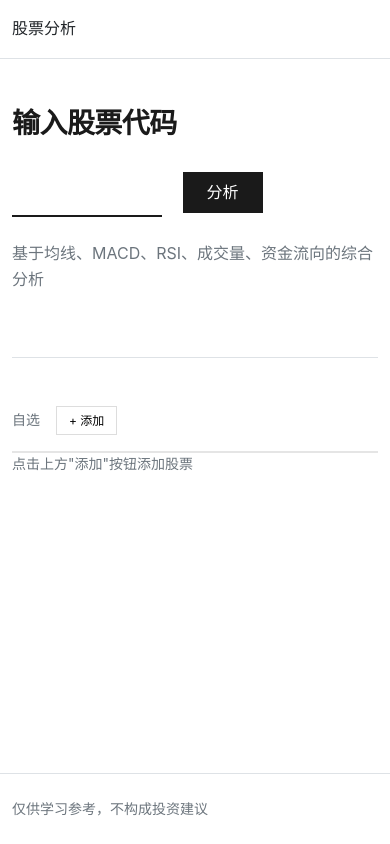
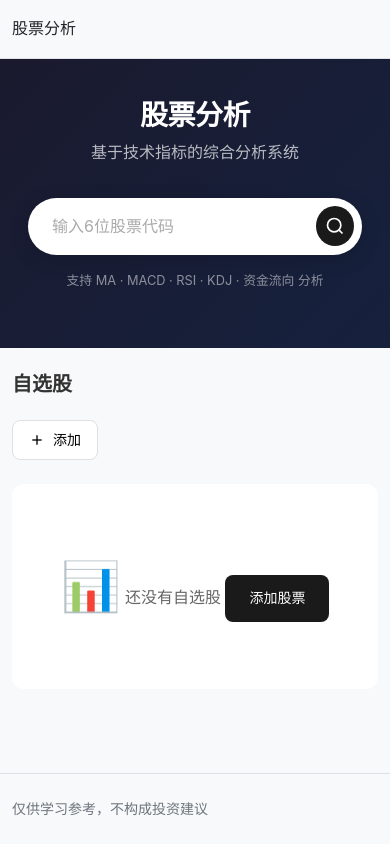
Before and after one commit to jin-yidan/stock-dashboard, a Flask app: page / in a window 390 px wide. Run offline with Flask 3, Linux system fonts and the light colour scheme.

Commit message:
Improve UI design and simplify ML prediction display
Dashboard:
- New hero section with centered search
- Modern card-based watchlist layout
- Better empty state with call-to-action
- Improved modal design with rounded corners
- Responsive design updates

ML Prediction:
- Auto-train and predict on page load (no manual button)
- Simplified display: only shows 📈 看涨 or 📉 看跌
- Confidence level shown as text (较高/中等/较低)
- Removed training details from UI

Model info:
- Ensemble of RandomForest, GradientBoosting, XGBoost, LightGBM
- 40+ technical features
- Walk-forward validation

```diff
--- a/stock-dashboard/static/css/style.css
+++ b/stock-dashboard/static/css/style.css
@@ -1,11 +1,11 @@
 /* Minimalist Stock Analysis */
 
-* { box-sizing: border-box; }
+* { box-sizing: border-box; margin: 0; padding: 0; }
 
 body {
     font-family: -apple-system, BlinkMacSystemFont, "Segoe UI", Roboto, sans-serif;
     color: #1a1a1a;
-    background: #fff;
+    background: #f8f9fa;
     line-height: 1.6;
     min-height: 100vh;
     display: flex;
@@ -23,15 +23,258 @@ h1 {
 .up { color: #d1242f; }
 .down { color: #1a7f37; }
 
-/* Input */
+/* Hero Section */
+.hero-section {
+    background: linear-gradient(135deg, #1a1a2e 0%, #16213e 100%);
+    padding: 4rem 0;
+    text-align: center;
+}
+
+.hero-title {
+    color: #fff;
+    font-size: 2.5rem;
+    font-weight: 700;
+    margin-bottom: 0.5rem;
+}
+
+.hero-subtitle {
+    color: rgba(255,255,255,0.7);
+    font-size: 1rem;
+    margin-bottom: 2rem;
+}
+
+.search-form {
+    display: flex;
+    justify-content: center;
+    margin-bottom: 1rem;
+}
+
+.search-box {
+    display: flex;
+    background: #fff;
+    border-radius: 50px;
+    padding: 0.5rem;
+    box-shadow: 0 4px 20px rgba(0,0,0,0.15);
+    width: 100%;
+    max-width: 400px;
+}
+
+.search-input {
+    flex: 1;
+    border: none;
+    padding: 0.75rem 1.25rem;
+    font-size: 1.1rem;
+    background: transparent;
+    outline: none;
+    letter-spacing: 0.1em;
+}
+
+.search-input::placeholder {
+    color: #aaa;
+    letter-spacing: normal;
+}
+
+.search-btn {
+    width: 48px;
+    height: 48px;
+    border: none;
+    background: #1a1a1a;
+    color: #fff;
+    border-radius: 50%;
+    cursor: pointer;
+    display: flex;
+    align-items: center;
+    justify-content: center;
+    transition: background 0.2s;
+}
+
+.search-btn:hover {
+    background: #333;
+}
+
+.hero-hint {
+    color: rgba(255,255,255,0.5);
+    font-size: 0.8rem;
+}
+
+/* Section Header */
+.section-header {
+    display: flex;
+    justify-content: space-between;
+    align-items: center;
+    margin-bottom: 1.5rem;
+}
+
+.section-title {
+    font-size: 1.25rem;
+    font-weight: 600;
+    color: #333;
+}
+
+.btn-add-stock {
+    display: flex;
+    align-items: center;
+    gap: 0.5rem;
+    padding: 0.5rem 1rem;
+    background: #fff;
+    border: 1px solid #e0e0e0;
+    border-radius: 8px;
+    font-size: 0.875rem;
+    cursor: pointer;
+    transition: all 0.2s;
+}
+
+.btn-add-stock:hover {
+    background: #f5f5f5;
+    border-color: #ccc;
+}
+
+/* Watchlist Grid */
+.watchlist-grid {
+    display: grid;
+    grid-template-columns: repeat(auto-fill, minmax(200px, 1fr));
+    gap: 1rem;
+}
+
+.watchlist-card {
+    position: relative;
+    background: #fff;
+    border-radius: 12px;
+    overflow: hidden;
+    box-shadow: 0 1px 3px rgba(0,0,0,0.08);
+    transition: all 0.2s;
+}
+
+.watchlist-card:hover {
+    box-shadow: 0 4px 12px rgba(0,0,0,0.1);
+    transform: translateY(-2px);
+}
+
+.watchlist-card:hover .card-remove {
+    opacity: 1;
+}
+
+.card-link {
+    display: block;
+    padding: 1.25rem;
+    text-decoration: none;
+    color: inherit;
+}
+
+.card-header {
+    display: flex;
+    justify-content: space-between;
+    align-items: flex-start;
+    margin-bottom: 0.75rem;
+}
+
+.card-name {
+    font-weight: 600;
+    font-size: 1rem;
+    color: #1a1a1a;
+}
+
+.card-code {
+    font-family: monospace;
+    font-size: 0.75rem;
+    color: #999;
+    background: #f5f5f5;
+    padding: 0.15rem 0.4rem;
+    border-radius: 4px;
+}
+
+.card-quote {
+    display: flex;
+    align-items: baseline;
+    gap: 0.75rem;
+}
+
+.card-remove {
+    position: absolute;
+    top: 8px;
+    right: 8px;
+    width: 24px;
+    height: 24px;
+    border: none;
+    background: rgba(0,0,0,0.05);
+    color: #999;
+    font-size: 16px;
+    border-radius: 50%;
+    cursor: pointer;
+    opacity: 0;
+    transition: all 0.15s;
+    display: flex;
+    align-items: center;
+    justify-content: center;
+}
+
+.card-remove:hover {
+    background: rgba(0,0,0,0.1);
+    color: #666;
+}
+
+/* Empty State */
+.empty-message {
+    display: flex;
+    flex-direction: column;
+    align-items: center;
+    justify-content: center;
+    padding: 4rem 2rem;
+    background: #fff;
+    border-radius: 12px;
+    text-align: center;
+}
+
+.empty-icon {
+    font-size: 3rem;
+    margin-bottom: 1rem;
+}
+
+.empty-message span {
+    color: #666;
+    margin-bottom: 1rem;
+}
+
+.btn-add-empty {
+    padding: 0.75rem 1.5rem;
+    background: #1a1a1a;
+    color: #fff;
+    border: none;
+    border-radius: 8px;
+    cursor: pointer;
+    font-size: 0.875rem;
+}
+
+.btn-add-empty:hover {
+    background: #333;
+}
+
+/* Quote Display */
+.quote-price {
+    font-size: 1.25rem;
+    font-weight: 700;
+    font-family: -apple-system, BlinkMacSystemFont, monospace;
+}
+
+.quote-pct {
+    font-size: 0.875rem;
+    font-weight: 500;
+    font-family: monospace;
+}
+
+.quote-loading, .quote-na {
+    font-size: 0.875rem;
+    color: #ccc;
+}
+
+/* Legacy Input (for modal and stock detail) */
 .stock-input {
-    font-size: 1.25rem;
+    font-size: 1rem;
     font-weight: 500;
-    letter-spacing: 0.05em;
     border: none;
     border-bottom: 2px solid #1a1a1a;
-    padding: 0.4rem 0;
-    width: 120px;
+    padding: 0.5rem 0;
+    width: 100%;
     background: transparent;
     outline: none;
 }
@@ -54,98 +297,13 @@ h1 {
     background: #333;
 }
 
-/* Stock Grid */
-.stock-grid {
-    display: grid;
-    grid-template-columns: repeat(auto-fill, minmax(160px, 1fr));
-    gap: 1px;
-    background: #e5e5e5;
-    border: 1px solid #e5e5e5;
-}
-
-.stock-link-wrap {
-    position: relative;
-    background: #fff;
-}
-
-.stock-link-wrap:hover .btn-remove {
-    opacity: 1;
-}
-
-.stock-link {
-    display: block;
-    padding: 1rem;
-    background: #fff;
-    text-decoration: none;
-    color: inherit;
-}
-
-.stock-link:hover {
-    background: #f9f9f9;
-}
-
-.stock-link .code {
-    display: block;
-    font-size: 0.75rem;
-    color: #666;
-    font-family: monospace;
-}
-
-.stock-link .name {
-    display: block;
-    font-weight: 500;
-}
-
-.stock-quote {
-    display: flex;
-    gap: 0.5rem;
-    align-items: baseline;
-    margin-top: 0.25rem;
-}
-
-.quote-price {
-    font-size: 1rem;
-    font-weight: 600;
-    font-family: monospace;
-}
-
-.quote-pct {
-    font-size: 0.75rem;
-    font-family: monospace;
-}
-
-.quote-loading, .quote-na {
-    font-size: 0.75rem;
-    color: #999;
-}
-
-.btn-remove {
-    position: absolute;
-    top: 4px;
-    right: 4px;
-    width: 20px;
-    height: 20px;
-    border: none;
-    background: #f0f0f0;
-    color: #999;
-    font-size: 14px;
-    line-height: 1;
-    cursor: pointer;
-    opacity: 0;
-    transition: opacity 0.15s;
-}
-
-.btn-remove:hover {
-    background: #e0e0e0;
-    color: #666;
-}
-
 .btn-add {
     font-size: 0.75rem;
     padding: 0.25rem 0.75rem;
     background: #fff;
     border: 1px solid #ddd;
     cursor: pointer;
+    border-radius: 4px;
 }
 
 .btn-add:hover {
@@ -636,11 +829,18 @@ h1 {
 
 /* Responsive */
 @media (max-width: 768px) {
-    .stock-input { width: 150px; font-size: 1.5rem; }
+    .hero-section { padding: 2.5rem 1rem; }
+    .hero-title { font-size: 1.75rem; }
+    .search-box { max-width: 100%; }
+    .search-input { font-size: 1rem; padding: 0.5rem 1rem; }
+    .search-btn { width: 40px; height: 40px; }
+    .watchlist-grid { grid-template-columns: 1fr; }
+    .stock-input { width: 100%; }
     .price { font-size: 1.5rem; }
     .signal-box { padding: 1.5rem; }
     .price-row { gap: 1.5rem; }
     .ml-box, .fundamental-box { padding: 1rem; }
     .fundamental-grid { gap: 1rem; }
     .chart-box #kline-chart { height: 300px !important; }
+    .section-header { flex-direction: column; align-items: flex-start; gap: 1rem; }
 }
--- a/stock-dashboard/templates/index.html
+++ b/stock-dashboard/templates/index.html
@@ -1,29 +1,44 @@
 {% extends "base.html" %}
 
 {% block content %}
-<div class="container py-5">
-    <div class="row">
-        <div class="col-lg-6">
-            <h1 class="mb-4">输入股票代码</h1>
-            <form onsubmit="return go()" class="mb-3">
-                <input type="text" id="code" class="stock-input" placeholder="" maxlength="6" autofocus>
-                <button type="submit" class="btn-go">分析</button>
-            </form>
-            <div id="search-results" class="search-dropdown"></div>
-            <p class="text-secondary mt-4">基于均线、MACD、RSI、成交量、资金流向的综合分析</p>
-        </div>
+<!-- Hero Section -->
+<div class="hero-section">
+    <div class="container">
+        <h1 class="hero-title">股票分析</h1>
+        <p class="hero-subtitle">基于技术指标的综合分析系统</p>
+        <form onsubmit="return go()" class="search-form">
+            <div class="search-box">
+                <input type="text" id="code" class="search-input" placeholder="输入6位股票代码" maxlength="6" autofocus>
+                <button type="submit" class="search-btn">
+                    <svg width="20" height="20" viewBox="0 0 24 24" fill="none" stroke="currentColor" stroke-width="2">
+                        <circle cx="11" cy="11" r="8"/><path d="m21 21-4.35-4.35"/>
+                    </svg>
+                </button>
+            </div>
+        </form>
+        <p class="hero-hint">支持 MA · MACD · RSI · KDJ · 资金流向 分析</p>
     </div>
+</div>
 
-    <div class="mt-5 pt-5 border-top">
-        <div class="d-flex align-items-center mb-3">
-            <p class="text-secondary small mb-0 me-3">自选</p>
-            <button id="add-stock-btn" class="btn-add" onclick="showAddModal()">+ 添加</button>
-        </div>
-        <div id="watchlist" class="stock-grid">
-            <!-- Populated by JS -->
-        </div>
-        <p id="empty-msg" class="text-secondary small" style="display:none;">点击上方"添加"按钮添加股票</p>
+<!-- Watchlist Section -->
+<div class="container py-4">
+    <div class="section-header">
+        <h2 class="section-title">自选股</h2>
+        <button class="btn-add-stock" onclick="showAddModal()">
+            <svg width="16" height="16" viewBox="0 0 24 24" fill="none" stroke="currentColor" stroke-width="2">
+                <line x1="12" y1="5" x2="12" y2="19"/><line x1="5" y1="12" x2="19" y2="12"/>
+            </svg>
+            添加
+        </button>
     </div>
+    <div id="watchlist" class="watchlist-grid">
+        <!-- Populated by JS -->
+    </div>
+    <p id="empty-msg" class="empty-message" style="display:none;">
+        <span class="empty-icon">📊</span>
+        <span>还没有自选股</span>
+        <button class="btn-add-empty" onclick="showAddModal()">添加股票</button>
+    </p>
 </div>
 
 <!-- Add Stock Modal -->
@@ -120,13 +135,15 @@ function renderWatchlist() {
         const cached = getCachedQuote(s.code);
         const quoteHtml = cached ? renderQuoteHtml(cached) : '<span class="quote-loading">--</span>';
         return `
-            <div class="stock-link-wrap" id="stock-${s.code}">
-                <a href="/stock/${s.code}" class="stock-link">
-                    <span class="code">${s.code}</span>
-                    <span class="name">${s.name}</span>
-                    <div class="stock-quote" id="quote-${s.code}">${quoteHtml}</div>
+            <div class="watchlist-card" id="stock-${s.code}">
+                <a href="/stock/${s.code}" class="card-link">
+                    <div class="card-header">
+                        <span class="card-name">${s.name}</span>
+                        <span class="card-code">${s.code}</span>
+                    </div>
+                    <div class="card-quote" id="quote-${s.code}">${quoteHtml}</div>
                 </a>
-                <button class="btn-remove" onclick="removeFromWatchlist('${s.code}')" title="移除">&times;</button>
+                <button class="card-remove" onclick="event.preventDefault();removeFromWatchlist('${s.code}')" title="移除">×</button>
             </div>
         `;
     }).join('');
@@ -173,15 +190,17 @@ function addStockElement(code, name, prepend = false) {
     const quoteHtml = cached ? renderQuoteHtml(cached) : '<span class="quote-loading">--</span>';
 
     const div = document.createElement('div');
-    div.className = 'stock-link-wrap';
+    div.className = 'watchlist-card';
     div.id = 'stock-' + code;
     div.innerHTML = `
-        <a href="/stock/${code}" class="stock-link">
-            <span class="code">${code}</span>
-            <span class="name">${name}</span>
-            <div class="stock-quote" id="quote-${code}">${quoteHtml}</div>
+        <a href="/stock/${code}" class="card-link">
+            <div class="card-header">
+                <span class="card-name">${name}</span>
+                <span class="card-code">${code}</span>
+            </div>
+            <div class="card-quote" id="quote-${code}">${quoteHtml}</div>
         </a>
-        <button class="btn-remove" onclick="removeFromWatchlist('${code}')" title="移除">&times;</button>
+        <button class="card-remove" onclick="event.preventDefault();removeFromWatchlist('${code}')" title="移除">×</button>
     `;
 
     if (prepend && container.firstChild) {
```
Also changed, not shown: other parts of stock-dashboard/static/css/style.css (+52 -17 lines), stock-dashboard/templates/stock_detail.html (+37 -44 lines).
